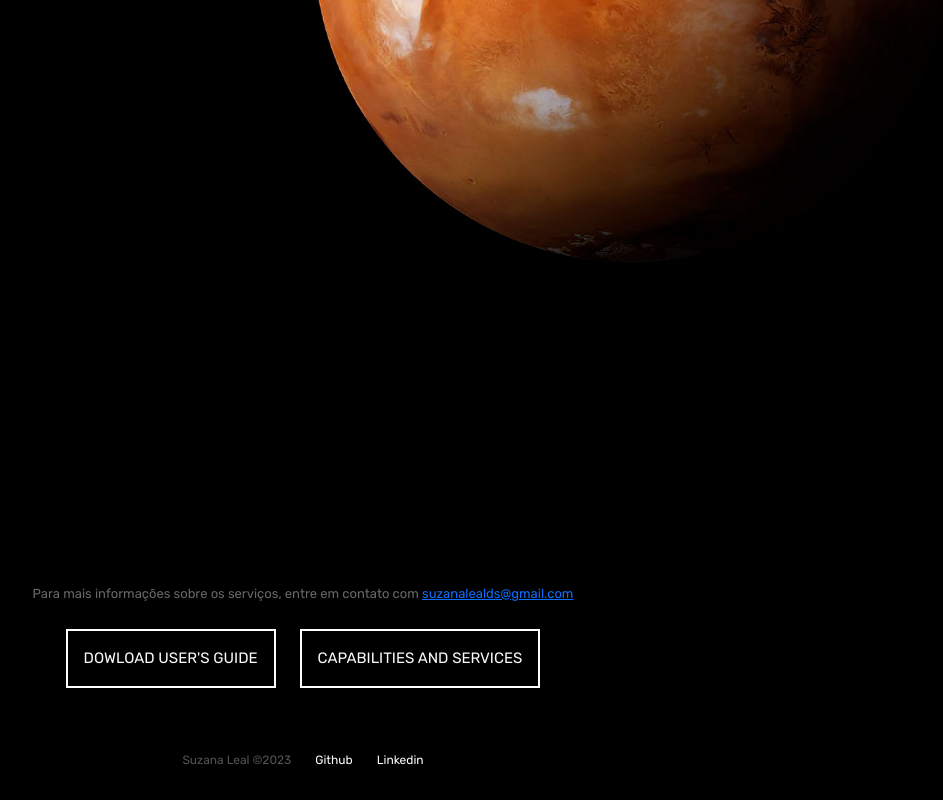
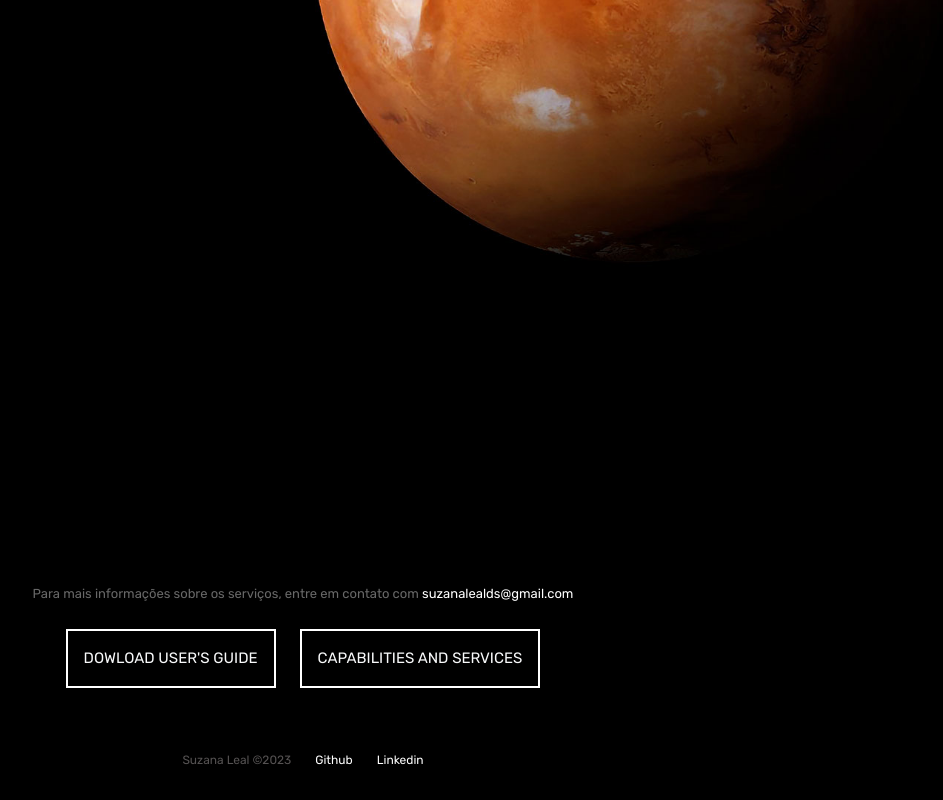
Before and after one commit to lealsuza/SpaceX---Clone-, a plain HTML site: page humanFlight.html in a window 1280 px wide. Shown: the part 3662-4462 px from the top of the page, without its empty margins (337-1280 px from the left). Drawn offline with nearby package versions, Linux system fonts and the light colour scheme.

Commit message:
feat: add class

```diff
--- a/humanFlight.html
+++ b/humanFlight.html
@@ -94,7 +94,7 @@
   </div>
 
   <div class="container-fluid text-center dowloadDesc">
-    <p><span class="fadeTxt">Para mais informações sobre os serviços, entre em contato com </span><a href="mailto:suzanalealds@gmail.com?subject=Assunto da mensagem&body=Corpo da mensagem" target="_blank">suzanalealds@gmail.com</a></p>
+    <p><span class="fadeTxt">Para mais informações sobre os serviços, entre em contato com </span><a href="mailto:suzanalealds@gmail.com?subject=Assunto da mensagem&body=Corpo da mensagem" target="_blank" class="email">suzanalealds@gmail.com</a></p>
 
     <button type="button" class="btn btn-outline-light p-3">DOWLOAD USER'S GUIDE</button>
 
```
